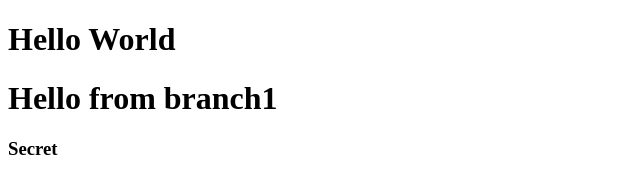
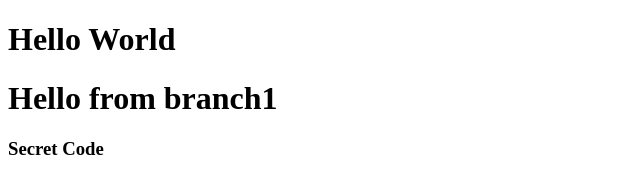
Before and after one commit to Nargis21/practice, a plain HTML site: page index.html in a window 1280 px wide. Shown: the full height of the page, 0-640 px from the left. Drawn offline with Linux system fonts and the light colour scheme.

Commit message:
initial commit

```diff
--- a/index.html
+++ b/index.html
@@ -12,7 +12,7 @@
 <body>
     <h1>Hello World</h1>
     <h1>Hello from branch1</h1>
-    <h3>Secret</h3>
+    <h3>Secret Code</h3>
 </body>
 
 </html>
```
